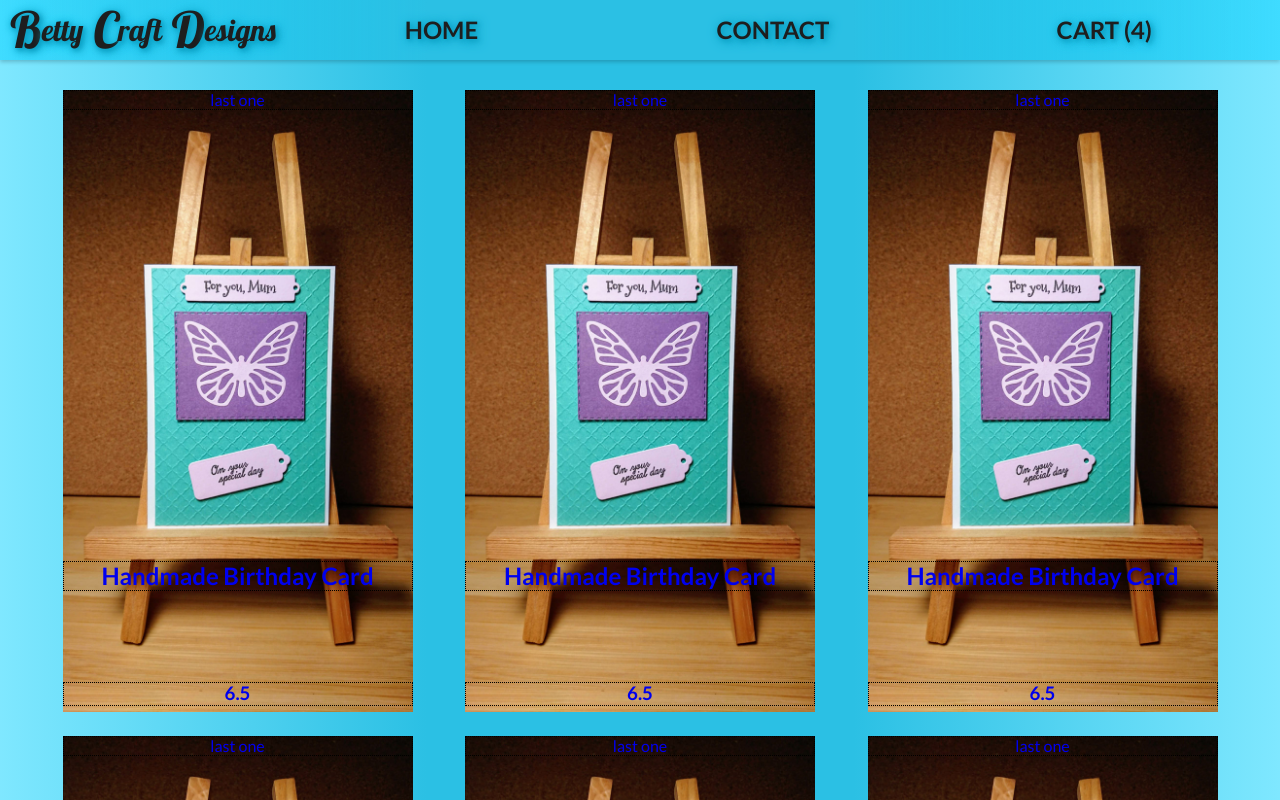
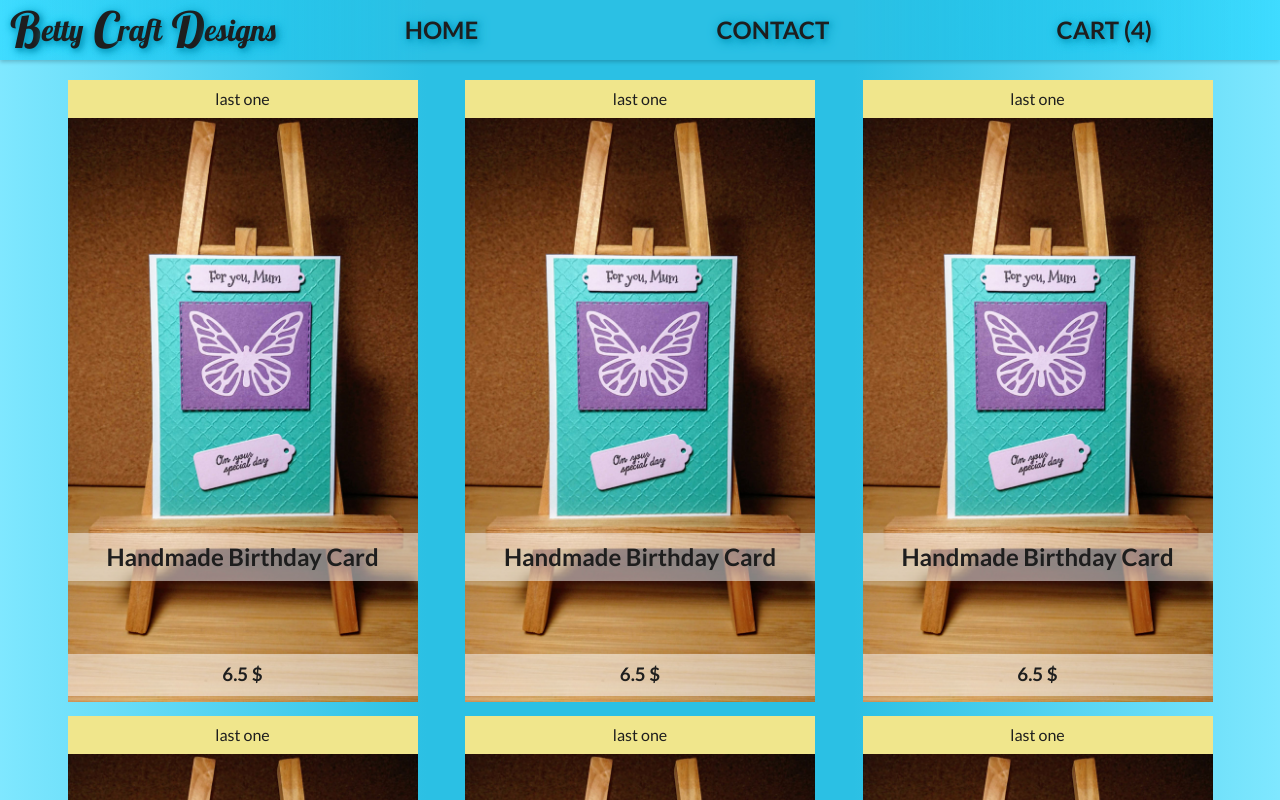
Before and after one commit to Zyar3k/online_shop_bcd--v.2, a React (Create React App) app: page / in a window 1280 px wide. Shown: the top 800 px of the page. Built offline with nearby package versions, Linux system fonts and the light colour scheme.

Commit message:
Edit list products view

```diff
--- a/src/components/common/Button/Button.js
+++ b/src/components/common/Button/Button.js
@@ -1,8 +1,8 @@
 import styles from "./Button.module.scss";
 
-const Button = ({ children, onClick }) => {
+const Button = ({ children, onClick, disabled }) => {
   return (
-    <button className={styles.button} onClick={onClick}>
+    <button className={styles.button} disabled={disabled} onClick={onClick}>
       {children}
     </button>
   );
--- a/src/components/common/Button/Button.module.scss
+++ b/src/components/common/Button/Button.module.scss
@@ -12,21 +12,28 @@
   position: relative;
   overflow: hidden;
 
+  &:disabled {
+    border: 3px solid rgba(255, 255, 255, 0.5);
+    color: rgba(0, 0, 0, 0.2);
+  }
+
   &::before {
     content: "";
     position: absolute;
     top: -10px;
-    left: -56px;
-    width: 40px;
+    left: -60px;
+    width: 50px;
 
     -webkit-transform: rotate(20deg);
-    transform: rotate(20deg);
+    transform: rotate(20deg) translateX(-20px);
     height: 150%;
     background-color: rgba(255, 255, 255, 0.5);
-    transition: ease 0.4s all;
+    transition: ease 0.3s all;
   }
 
   &:hover::before {
-    transform: translateX(280px) rotate(20deg);
+    left: unset;
+    right: 50px;
+    transform: translateX(290px) rotate(20deg);
   }
 }
--- a/src/components/features/Product/Product.js
+++ b/src/components/features/Product/Product.js
@@ -12,12 +12,12 @@ class Product extends Component {
   render() {
     return (
       <article className={styles.productWrapper}>
-        <h2 className={styles.productName}>Handmade Birthday Card</h2>
         <div className={styles.imgWrapper}>
           <img src={img} alt='img' />
           <p className={styles.productTag}>last one</p>
         </div>
         <div className={styles.descriptionWrapper}>
+          <h2 className={styles.productName}>Handmade Birthday Card</h2>
           <p className={styles.description}>
             handmade card with die cut butterfly attached on embossed base. both
             sentiments are hand stamped. left blank inside for your own personal
@@ -25,7 +25,9 @@ class Product extends Component {
           </p>
           <h2>Price: 6.5$</h2>
           <div className={styles.buttonsWrapper}>
-            <Button onClick={this.handleOnClick}>Back</Button>
+            <Button onClick={this.handleOnClick} disabled={false}>
+              Back
+            </Button>
             <Button onClick={this.handleOnClick}>Add to cart</Button>
             <Button onClick={this.handleOnClick}>Remove from cart</Button>
           </div>
--- a/src/components/features/Product/Product.module.scss
+++ b/src/components/features/Product/Product.module.scss
@@ -14,23 +14,19 @@
   display: flex;
   flex-wrap: wrap;
 
-  .productName {
-    // background-color: grey;
-    width: 100%;
-    font-size: 40px;
-
-    display: flex;
-    align-items: center;
-    justify-content: center;
-  }
-
   .imgWrapper {
-    width: 28%;
+    width: 35%;
     position: relative;
     margin: auto 0;
 
     img {
       width: 100%;
+      transition: ease-in-out 0.5s all;
+      cursor: zoom-in;
+
+      &:hover {
+        transform: scale(1.2);
+      }
     }
 
     .productTag {
@@ -41,7 +37,7 @@
   }
 
   .descriptionWrapper {
-    width: 70%;
+    width: 65%;
     padding: 10px 30px;
 
     display: flex;
@@ -51,8 +47,18 @@
     align-items: center;
     // border: 1px solid black;
 
+    .productName {
+      // background-color: grey;
+      width: 100%;
+      font-size: 40px;
+
+      display: flex;
+      align-items: center;
+      justify-content: center;
+    }
+
     .description {
-      font-size: 30px;
+      font-size: 26px;
       padding: 0 20px;
       // border: 1px solid black;
     }
--- a/src/components/features/ProductTile/ProductTile.js
+++ b/src/components/features/ProductTile/ProductTile.js
@@ -14,7 +14,7 @@ class ProductTile extends React.Component {
             <img src={img} alt='img' />
             <p className={styles.productTag}>last one</p>
             <h2 className={styles.productName}>Handmade Birthday Card</h2>
-            <h3 className={styles.productPrice}>6.5</h3>
+            <h3 className={styles.productPrice}>6.5 $</h3>
           </div>
         </article>
       </Link>
--- a/src/components/features/ProductTile/ProductTile.module.scss
+++ b/src/components/features/ProductTile/ProductTile.module.scss
@@ -1,36 +1,30 @@
 @import "../../../styles/global.scss";
 
-.productLink {
-  // width: 50%;
-}
-
 .productTile {
-  // border: 1px solid black;
-
-  // width: 400px;
-  margin: 10px;
-  // background-color: black;
+  margin-bottom: 10px;
 
   .productImgWrapper {
     position: relative;
+    overflow: hidden;
     img {
       width: 350px;
       height: auto;
-      // height: 100px;
     }
     .productTag,
     .productName,
     .productPrice {
       position: absolute;
       text-align: center;
-      border: 1px dotted black;
       width: 100%;
-      // top: 0;
-      // left: 0;
+      color: $color-text;
+      padding: 10px 0;
+      background-color: rgba(255, 255, 255, 0.5);
+      transition: all 0.2s ease-in-out;
     }
     .productTag {
       top: 0;
       left: 0;
+      background-color: khaki;
     }
     .productName {
       bottom: 20%;
@@ -38,5 +32,54 @@
     .productPrice {
       bottom: 10px;
     }
+
+    &::before {
+      content: "";
+      position: absolute;
+      width: 80px;
+      height: 120%;
+      top: -50px;
+      background-color: rgba(255, 255, 255, 0.2);
+      left: -200px;
+
+      transform: rotate(20deg);
+      transition: all 0.2s ease-in-out;
+    }
+
+    &::after {
+      content: "View more";
+      position: absolute;
+      // background-color: red;
+      background-color: rgba(255, 255, 255, 0.8);
+      top: 50%;
+      left: 50%;
+      transform: translate(-50%, -50%);
+      width: 120px;
+      height: 40px;
+      opacity: 0;
+      transition: all 0.5s ease-in-out;
+
+      display: flex;
+      justify-content: center;
+      align-items: center;
+      font-weight: bold;
+      text-transform: uppercase;
+    }
+
+    &:hover {
+      .productName {
+        bottom: 8%;
+      }
+      .productPrice {
+        bottom: 4px;
+      }
+      &::before {
+        left: 480px;
+      }
+
+      &::after {
+        opacity: 1;
+      }
+    }
   }
 }
```
